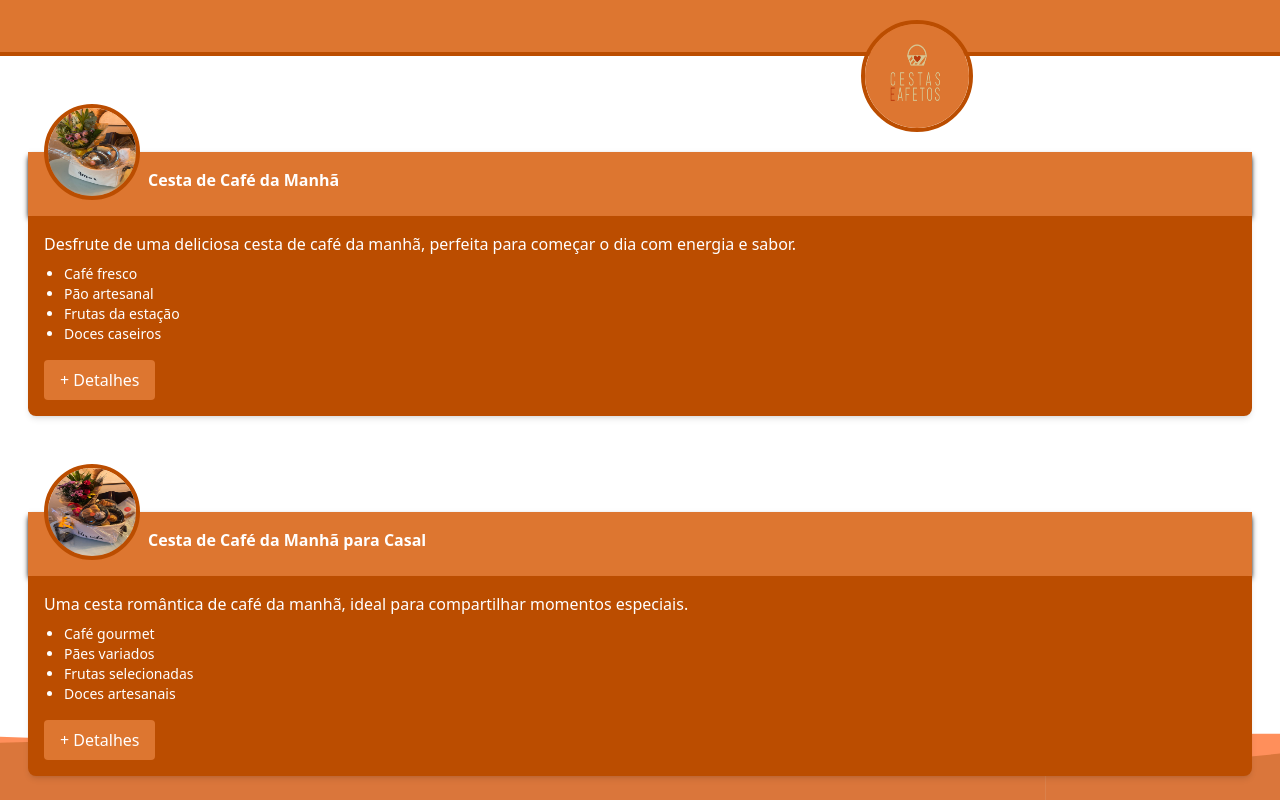
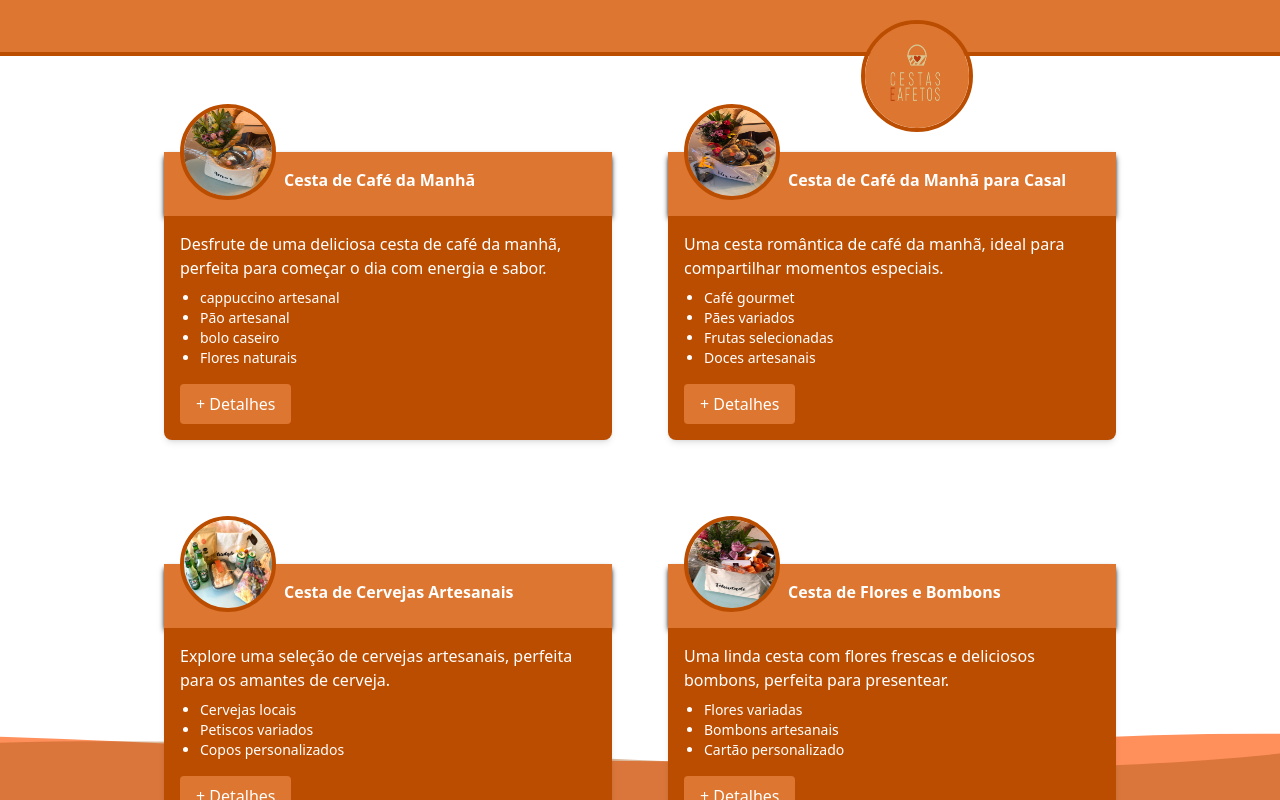
Before and after one commit to vinicius-pascoal/cestas-E-afetos, a Next.js app: page / in a window 1280 px wide. Built offline with nearby package versions, Linux system fonts and the light colour scheme.

Commit message:
melhoria no componente item card

```diff
--- a/src/app/page.tsx
+++ b/src/app/page.tsx
@@ -18,13 +18,8 @@ export default function Home() {
           />
         </header>
         <div className="h-screen overflow-y-auto">
-          {/* TODO componente de cesta fix: ultima cesta ta sendo comida / ajustat o componenete com um array*/}
-          <ItemCard tipo="cafe" />
-          <ItemCard tipo="cafeCasal" />
-          <ItemCard tipo="cervejas" />
-          <ItemCard tipo="flores" />
-          <ItemCard tipo="vinho" />
-
+          {/* TODO componente de cesta fix: ultima cesta ta sendo comida / ajustat o componenete com um array fazer ser apenas uma chamada */}
+          <ItemCard />
         </div>
       </div>
     </WallpaperContainer>
--- /dev/null
+++ b/src/components/CardItem.tsx
@@ -0,0 +1,37 @@
+"use client";
+
+import Image from "next/image";
+import Modal from "./Modal";
+
+type CardItemProps = {
+  nome: string;
+  image: any;
+  description: string;
+  items: string[];
+};
+
+export default function CardItem({ nome, image, description, items }: CardItemProps) {
+  return (
+    <div className="m-7 mt-24 w-full max-w-md">
+      <div className="shadow-md shadow-black flex bg-[#dd7630] text-white p-4 h-16">
+        <Image
+          src={image}
+          alt="Imagem da cesta"
+          width={100}
+          height={100}
+          className="relative -top-16 mr-2 rounded-full border-amber-700 border-4 w-24 h-24"
+        />
+        <h1 className="font-bold">{nome}</h1>
+      </div>
+      <div className="bg-amber-700 text-white p-4 rounded-t-none rounded-lg shadow-md">
+        <p>{description}</p>
+        <ul className="list-disc pl-5 mt-2">
+          {items?.map((item, index) => (
+            <li key={index} className="text-sm">{item}</li>
+          ))}
+        </ul>
+        <Modal />
+      </div>
+    </div>
+  );
+}
--- a/src/components/ItemCard.tsx
+++ b/src/components/ItemCard.tsx
@@ -1,96 +1,61 @@
-import Image from "next/image";
-import Modal from "./Modal";
-import { image } from "framer-motion/client";
+import CardItem from "./CardItem";
 
 import cafeSolo from "../img/cestas/cafeManhaSolo.jpg";
 import cafeCasal from "../img/cestas/cafeManhaCasal.jpg";
 import cervejas from "../img/cestas/cervejas.jpg";
 import flores from "../img/cestas/floresBombons.jpg";
 import vinho from "../img/cestas/queijosVinho.jpg";
-type ItemCardProps = {
-  tipo: string;
-};
 
-export default function ItemCard({ tipo }: ItemCardProps) {
-
+export default function ItemCard() {
   const cestas = {
-    "cafe": {
+    cafe: {
       nome: "Cesta de Café da Manhã",
       image: cafeSolo,
-      description: "Desfrute de uma deliciosa cesta de café da manhã, perfeita para começar o dia com energia e sabor.",
-      items: [
-        "Café fresco",
-        "Pão artesanal",
-        "Frutas da estação",
-        "Doces caseiros"
-      ]
+      description:
+        "Desfrute de uma deliciosa cesta de café da manhã, perfeita para começar o dia com energia e sabor.",
+      items: ["cappuccino artesanal", "Pão artesanal", "bolo caseiro", "Flores naturais"],
     },
-    "cafeCasal": {
+    cafeCasal: {
       nome: "Cesta de Café da Manhã para Casal",
       image: cafeCasal,
-      description: "Uma cesta romântica de café da manhã, ideal para compartilhar momentos especiais.",
-      items: [
-        "Café gourmet",
-        "Pães variados",
-        "Frutas selecionadas",
-        "Doces artesanais"
-      ]
+      description:
+        "Uma cesta romântica de café da manhã, ideal para compartilhar momentos especiais.",
+      items: ["Café gourmet", "Pães variados", "Frutas selecionadas", "Doces artesanais"],
     },
-    "cervejas": {
+    cervejas: {
       nome: "Cesta de Cervejas Artesanais",
       image: cervejas,
-      description: "Explore uma seleção de cervejas artesanais, perfeita para os amantes de cerveja.",
-      items: [
-        "Cervejas locais",
-        "Petiscos variados",
-        "Copos personalizados"
-      ]
+      description:
+        "Explore uma seleção de cervejas artesanais, perfeita para os amantes de cerveja.",
+      items: ["Cervejas locais", "Petiscos variados", "Copos personalizados"],
     },
-    "flores": {
+    flores: {
       nome: "Cesta de Flores e Bombons",
       image: flores,
-      description: "Uma linda cesta com flores frescas e deliciosos bombons, perfeita para presentear.",
-      items: [
-        "Flores variadas",
-        "Bombons artesanais",
-        "Cartão personalizado"
-      ]
+      description:
+        "Uma linda cesta com flores frescas e deliciosos bombons, perfeita para presentear.",
+      items: ["Flores variadas", "Bombons artesanais", "Cartão personalizado"],
     },
-    "vinho": {
+    vinho: {
       nome: "Cesta de Queijos e Vinho",
       image: vinho,
-      description: "Uma combinação perfeita de queijos finos e um bom vinho, ideal para uma noite especial.",
-      items: [
-        "Queijos selecionados",
-        "Vinho tinto ou branco",
-        "Biscoitos finos"
-      ]
-    }
-
-  }
+      description:
+        "Uma combinação perfeita de queijos finos e um bom vinho, ideal para uma noite especial.",
+      items: ["Queijos selecionados", "Vinho tinto ou branco", "Biscoitos finos"],
+    },
+  };
 
   return (
-    <div id="card" className=" m-7 mt-24">
-      <div id="card-header" className=" shadow-md shadow-black flex bg-[#dd7630] text-white p-4 h-16">
-        <Image
-          src={cestas[tipo]?.image}
-          alt="Logo"
-          width={100}
-          height={100}
-          className="relative -top-16 mr-2 rounded-full border-amber-700 border-4  w-24 h-24" />
-        <h1 className=" font-bold">{cestas[tipo]?.nome || "nome nao disponivel."}</h1>
-      </div>
-      <div id="card-body" className=" bg-amber-700 text-white p-4 rounded-t-none rounded-lg shadow-md">
-        <p className="">
-          {cestas[tipo]?.description || "Descrição não disponível."}
-        </p>
-        <ul className="list-disc pl-5 mt-2">
-          {cestas[tipo]?.items?.map((item, index) => (
-            <li key={index} className="text-sm">{item}</li>
-          )) || <li>Itens não disponíveis.</li>}
-        </ul>
-        <Modal />
-      </div>
+    <div className="flex flex-wrap justify-center">
+      {Object.entries(cestas).map(([key, cesta]) => (
+        <CardItem
+          key={key}
+          nome={cesta.nome}
+          image={cesta.image}
+          description={cesta.description}
+          items={cesta.items}
+        />
+      ))}
     </div>
-  )
+  );
 }
--- a/src/components/Modal.tsx
+++ b/src/components/Modal.tsx
@@ -26,7 +26,7 @@ export default function Modal() {
           >
             {/* Backdrop com transparência real */}
             <div
-              className="absolute inset-0 bg-[rgba(0,0,0,0.4)]"
+              className="absolute inset-0 bg-[rgba(0,0,0,0.55)]"
               onClick={() => setOpen(false)}
             />
 
```
